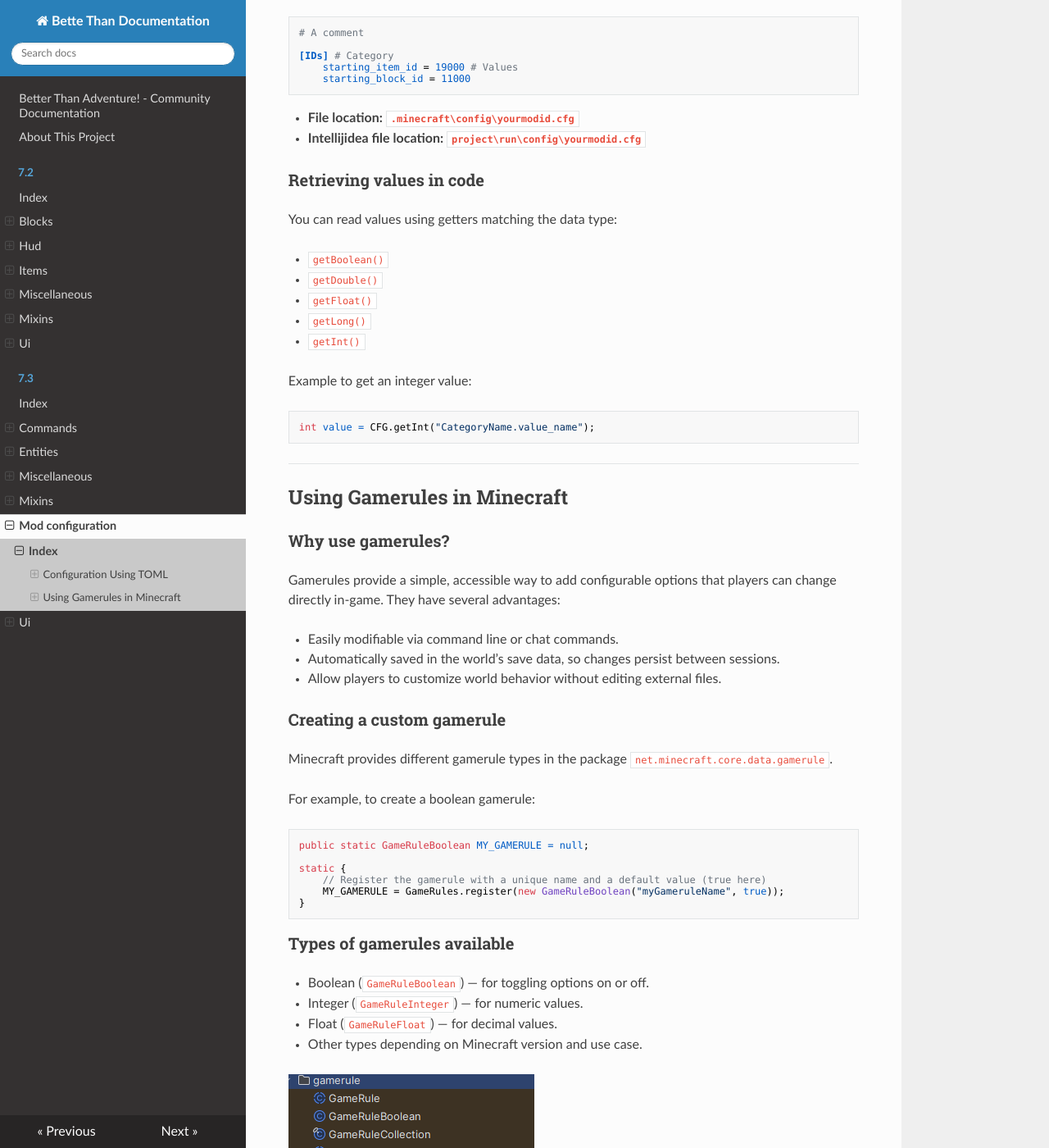
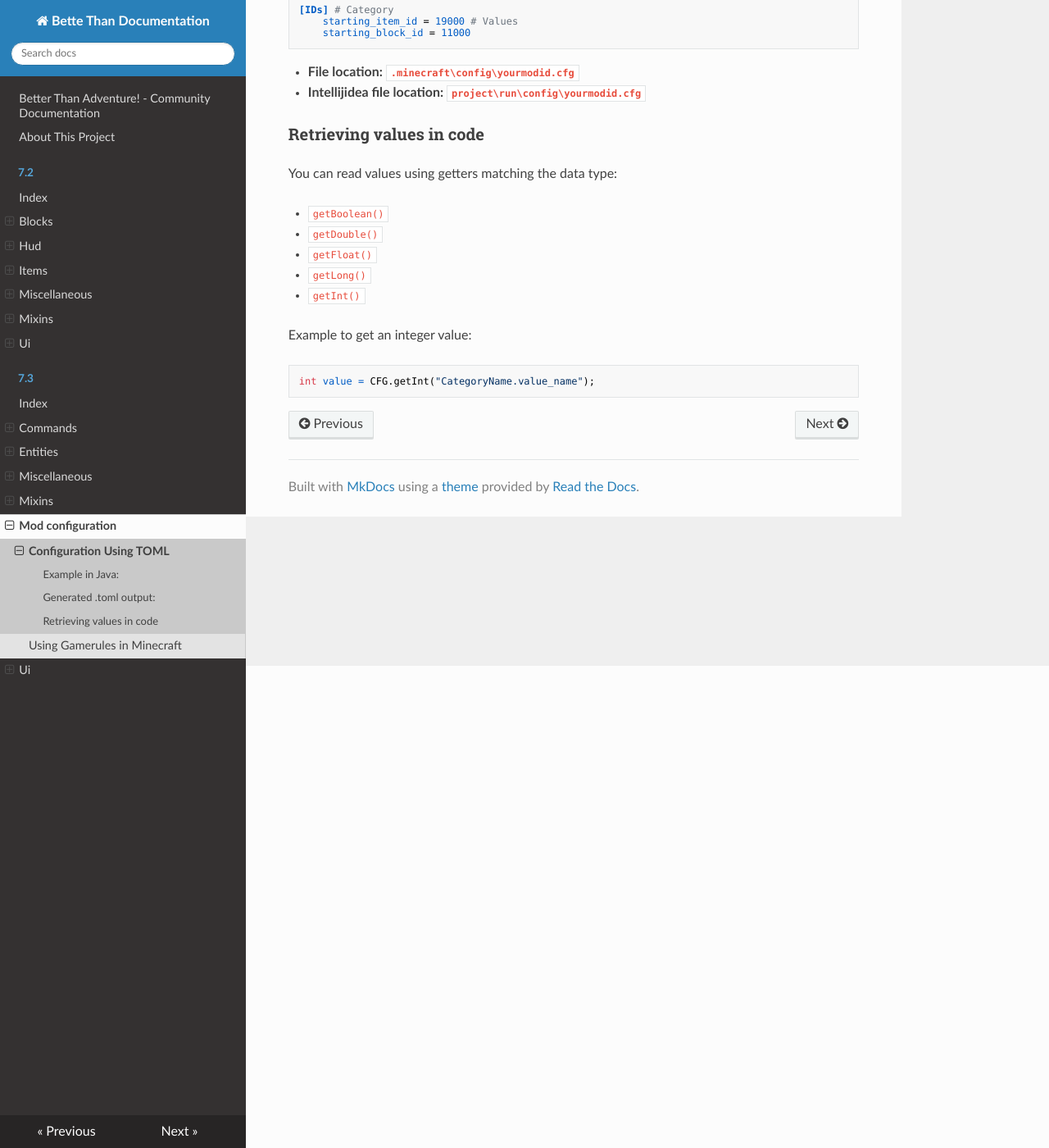
Before and after one commit to Turnip-Labs/BetterThanDocumentation, an MkDocs documentation site: the page built from docs/7.3/mod_configuration/config_files.md, in a window 1280 px wide and 1400 px high, scrolled down 588 px. Shown: the whole window at 82% size. Built offline with MkDocs 1.6.1, drawn with Linux system fonts in a browser that asks for light colours; nearby versions of some CDN libraries; some of the changed text lies outside the part shown.

Commit message:
Splitted mod_configuration
Splitted mod configuration into gamerules.md config_files.md and game_menu_settings.md

````diff
--- a/docs/7.3/mod_configuration/mod_configuration.md
+++ b/docs/7.3/mod_configuration/config_files.md
@@ -1,11 +1,4 @@
----
-layout: default
-title: Index
----
-
-# Mod Configuration
-
-## Configuration Using TOML
+# Configuration Using TOML
 
 A simple and readable way to manage mod settings is by using **TOML** files. This format allows you to organize settings into categories and entries, with comments that make it easier to read and edit manually.
 
@@ -53,39 +46,3 @@ Example to get an integer value:
 ```java
 int value = CFG.getInt("CategoryName.value_name");
 ```
-
----
-
-## Using Gamerules in Minecraft
-
-### Why use gamerules?
-
-Gamerules provide a simple, accessible way to add configurable options that players can change directly in-game. They have several advantages:
-
-* Easily modifiable via command line or chat commands.
-* Automatically saved in the world’s save data, so changes persist between sessions.
-* Allow players to customize world behavior without editing external files.
-
-### Creating a custom gamerule
-
-Minecraft provides different gamerule types in the package `net.minecraft.core.data.gamerule`.
-
-For example, to create a boolean gamerule:
-
-```java
-public static GameRuleBoolean MY_GAMERULE = null;
-
-static {
-    // Register the gamerule with a unique name and a default value (true here)
-    MY_GAMERULE = GameRules.register(new GameRuleBoolean("myGameruleName", true));
-}
-```
-
-### Types of gamerules available
-
-* Boolean (`GameRuleBoolean`) — for toggling options on or off.
-* Integer (`GameRuleInteger`) — for numeric values.
-* Float (`GameRuleFloat`) — for decimal values.
-* Other types depending on Minecraft version and use case.
-
-![Types](image.png)
````
Also changed, not shown: docs/7.3/mod_configuration/gamerules.md (added, +33 -0 lines), 1 other file.
